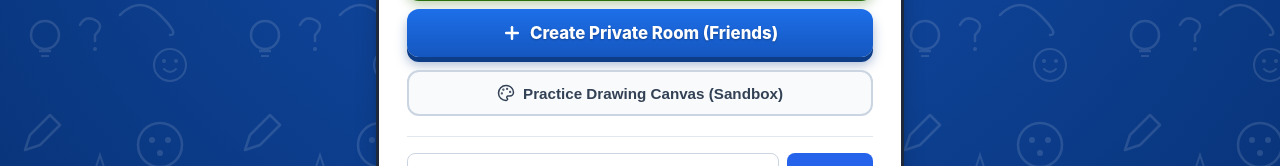
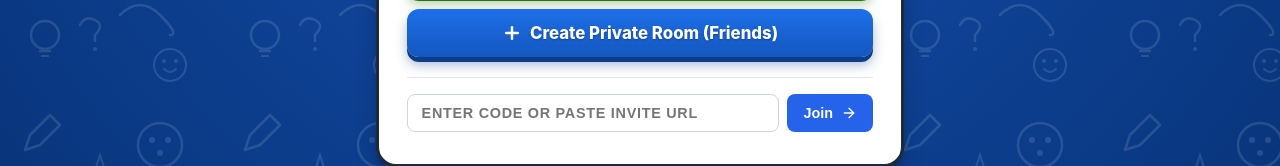
Before and after one commit to Shubham-rawat2004/Scribble, a React (Vite) app in the folder frontend/: page / in a window 1280 px wide. Shown: the part 555-721 px from the top of the page. Built offline with nearby package versions, Linux system fonts and the light colour scheme; no server answers.

Commit message:
Remove Practice Drawing Canvas (Sandbox) button from Home page

```diff
--- a/frontend/src/App.tsx
+++ b/frontend/src/App.tsx
@@ -248,7 +248,6 @@ export const App: React.FC = () => {
             onQuickPlay={handleQuickPlayOrJoin}
             onCreateRoom={handleCreateRoomNavigation}
             onJoinRoom={handleJoinRoomNavigation}
-            onOpenCanvasSandbox={() => setActiveView('canvas_sandbox')}
             onOpenDiagnostics={() => setIsDiagnosticsOpen(true)}
             isBackendHealthy={healthData?.database === 'connected' && socketConnected}
           />
--- a/frontend/src/pages/Home.tsx
+++ b/frontend/src/pages/Home.tsx
@@ -2,7 +2,7 @@ import React, { useState } from 'react';
 import { SkribblLogo } from '../components/SkribblLogo';
 import { SkribblAvatarPicker } from '../components/SkribblAvatarPicker';
 import { SkribblAvatar, serializeAvatarConfig } from '../components/SkribblAvatar';
-import { Plus, Globe, Sparkles, KeyRound, ArrowRight, Palette } from 'lucide-react';
+import { Plus, Globe, Sparkles, KeyRound, ArrowRight } from 'lucide-react';
 
 interface HomeProps {
   initialNickname?: string;
@@ -11,7 +11,6 @@ interface HomeProps {
   onQuickPlay: (nickname: string, avatarId: string, roomCode?: string) => void;
   onCreateRoom: (nickname: string, avatarId: string) => void;
   onJoinRoom: (nickname: string, avatarId: string, roomCode: string) => void;
-  onOpenCanvasSandbox: () => void;
   onOpenDiagnostics: () => void;
   isBackendHealthy: boolean;
 }
@@ -23,7 +22,6 @@ export const Home: React.FC<HomeProps> = ({
   onQuickPlay,
   onCreateRoom,
   onJoinRoom,
-  onOpenCanvasSandbox,
   onOpenDiagnostics,
   isBackendHealthy,
 }) => {
@@ -319,40 +317,6 @@ export const Home: React.FC<HomeProps> = ({
             <Plus size={20} strokeWidth={3} />
             Create Private Room (Friends)
           </button>
-
-          {/* Practice Drawing Canvas Button */}
-          <button
-            type="button"
-            onClick={onOpenCanvasSandbox}
-            style={{
-              width: '100%',
-              padding: '0.75rem 1.25rem',
-              fontSize: '0.95rem',
-              fontWeight: 800,
-              borderRadius: '12px',
-              display: 'flex',
-              alignItems: 'center',
-              justifyContent: 'center',
-              gap: '0.5rem',
-              cursor: 'pointer',
-              background: '#f8fafc',
-              border: '2px solid #cbd5e1',
-              color: '#334155',
-              transition: 'all 0.15s ease',
-            }}
-            onMouseEnter={(e) => {
-              e.currentTarget.style.background = '#eff6ff';
-              e.currentTarget.style.borderColor = '#3b82f6';
-              e.currentTarget.style.color = '#1d4ed8';
-            }}
-            onMouseLeave={(e) => {
-              e.currentTarget.style.background = '#f8fafc';
-              e.currentTarget.style.borderColor = '#cbd5e1';
-              e.currentTarget.style.color = '#334155';
-            }}
-          >
-            <Palette size={18} /> Practice Drawing Canvas (Sandbox)
-          </button>
         </div>
 
         {/* Optional Manual Room Code Drawer */}
```
